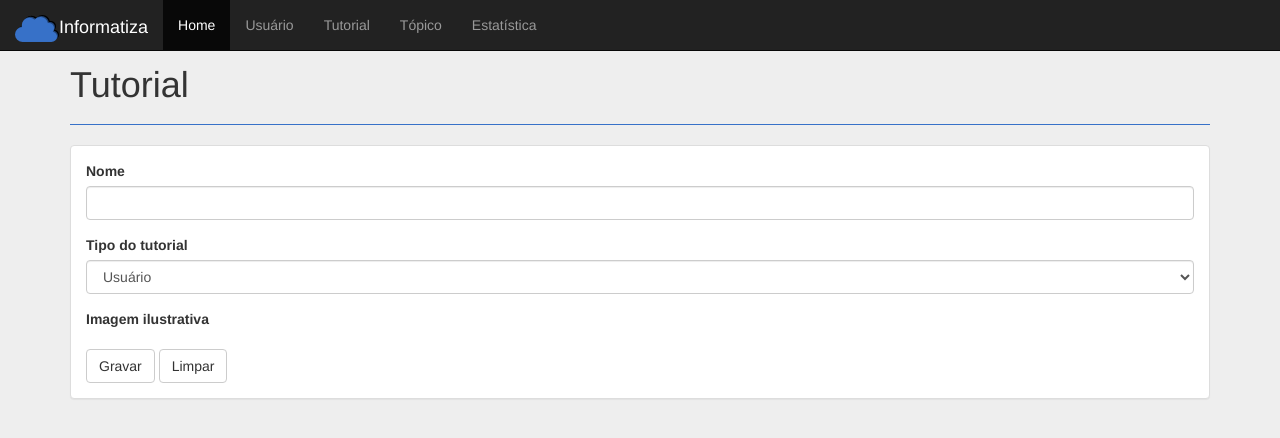
After one commit to grupoinformatiza/manual, a PHP site: page /ger/manut_tutorial.php in a window 1280 px wide. The commit adds this page. Shown: the top 438 px of the page. Run offline with PHP 8.4, Linux system fonts and the light colour scheme.

Commit message:
Criação do formulário de cadastro de tutorial

```diff
--- a/ger/layout/default.css
+++ b/ger/layout/default.css
@@ -1,3 +1,8 @@
 body{
-    padding-top: 10px;
+    padding-top: 25px;
+    background-color: #eee;
 }
+
+.page-header{
+    border-bottom: 1px solid #3771C8;
+}
--- /dev/null
+++ b/ger/manut_tutorial.php
@@ -0,0 +1,49 @@
+<!DOCTYPE HTML>
+<html>
+    <head>
+        <meta charset="UTF-8">
+        <meta name="viewport" content="width=device-width, initial-scale=1">
+        <title>Cadastrar Usuários</title>
+        <link rel="stylesheet" href="../libs/bootstrap/css/bootstrap.min.css">
+        <link rel="stylesheet" href="layout/default.css">
+    </head>
+    <body role="document">
+        <?php require_once 'layout/cabecalho.php';?>
+        <div class="container">
+            <div class="page-header">
+                <h1>Tutorial</h1>
+            </div>
+            <div class="panel panel-default">
+                <div class="panel-body">
+                    <form name="frmManutTutorial" id="frmManutTutorial" class="form" action="manut_tutorial.php" method="post">
+                        <div class="form-group">
+                            <label for="txtNome">Nome</label>
+                            <input type="text" name="txtNome" id="txtNome" class="form-control input-md"/>
+                        </div>
+
+                        <div class="form-group">
+                            <label for="cmbTipo">Tipo do tutorial</label>
+                            <select class="form-control input-md" id="cmbTipo" name="cmbTipo">
+                                <option value="1">Usuário</option>
+                                <option value="2">Administrador</option>
+                            </select>
+                        </div>
+
+                        <div class="form-group">
+                            <label for="cmbTipo">Imagem ilustrativa</label>
+                        </div>
+
+
+                        <button type="submit" class="btn btn-default">Gravar</button>
+                        <button type="reset" class="btn btn-default">Limpar</button>
+                    </form>
+                </div>
+            </div>
+        </div>
+
+
+
+    </body>
+    <script type="text/javascript" src="../libs/jquery-1.11.1.min.js" ></script>
+    <script type="text/javascript" src="../libs/bootstrap/js/bootstrap.min.js"></script>
+</html>
```
